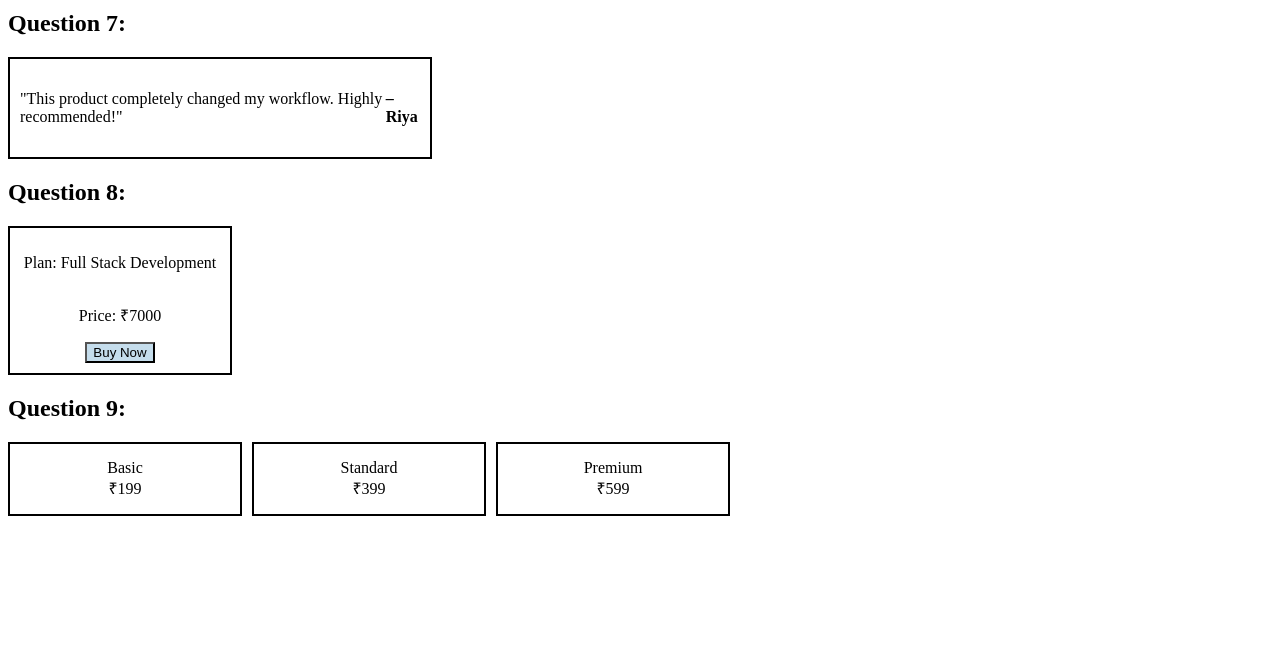
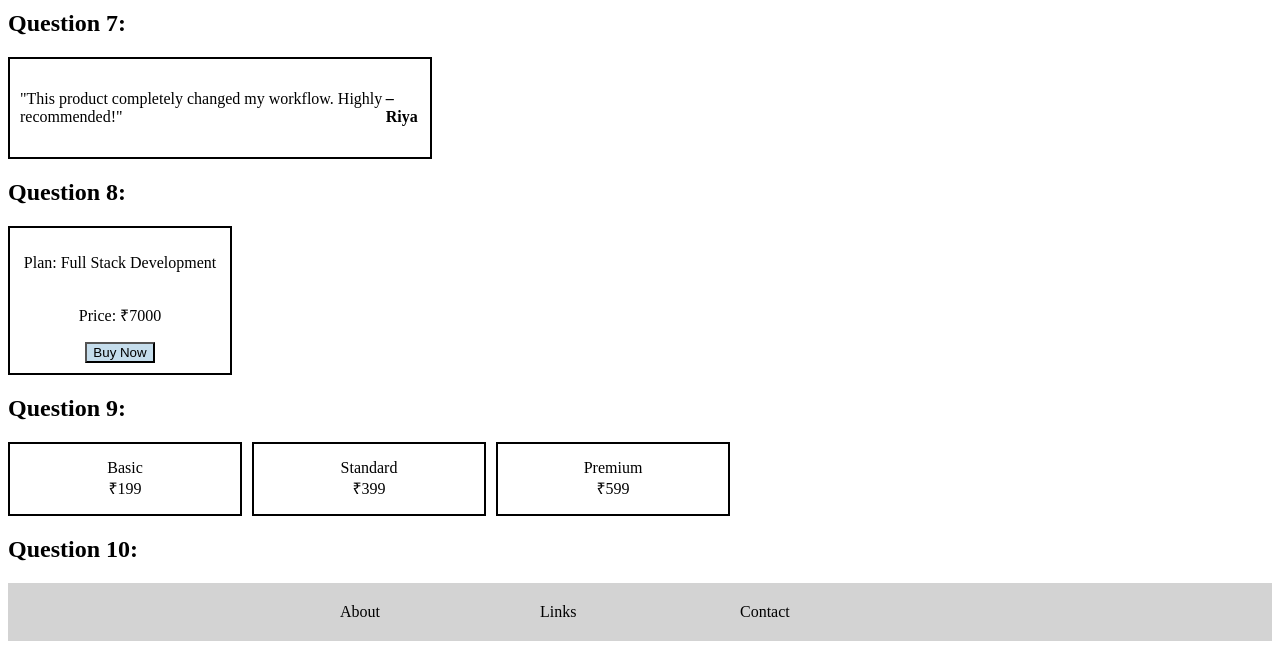
Before and after one commit to arushabind2005-star/Flexbox, a website: page index.html in a window 1280 px wide. Shown: the part 2058-2707 px from the top of the page. Before the commit the page ends 2582 px from the top, so only its background shows below. Drawn offline with Linux system fonts and the light colour scheme.

Commit message:
Added footer

```diff
--- a/index.html
+++ b/index.html
@@ -78,7 +78,12 @@
       <div class="card">Premium<br>₹599</div>
      </div>
 
-
+     <h2>Question 10:</h2>
+     <footer class="footer">
+      <div class="col">About</div>
+      <div class="col">Links</div>
+      <div class="col">Contact</div>
+    </footer>
     </main>
   </body>
 </html>
--- a/styles.css
+++ b/styles.css
@@ -121,3 +121,14 @@
     text-align: center;
 }
 /* Q10 */
+.footer {
+    display: flex;
+    flex-wrap: wrap;
+    background-color:lightgray;
+    color:black;
+    padding: 20px;
+    justify-content: center;
+}
+.col {
+    min-width: 200px;
+  }
```
